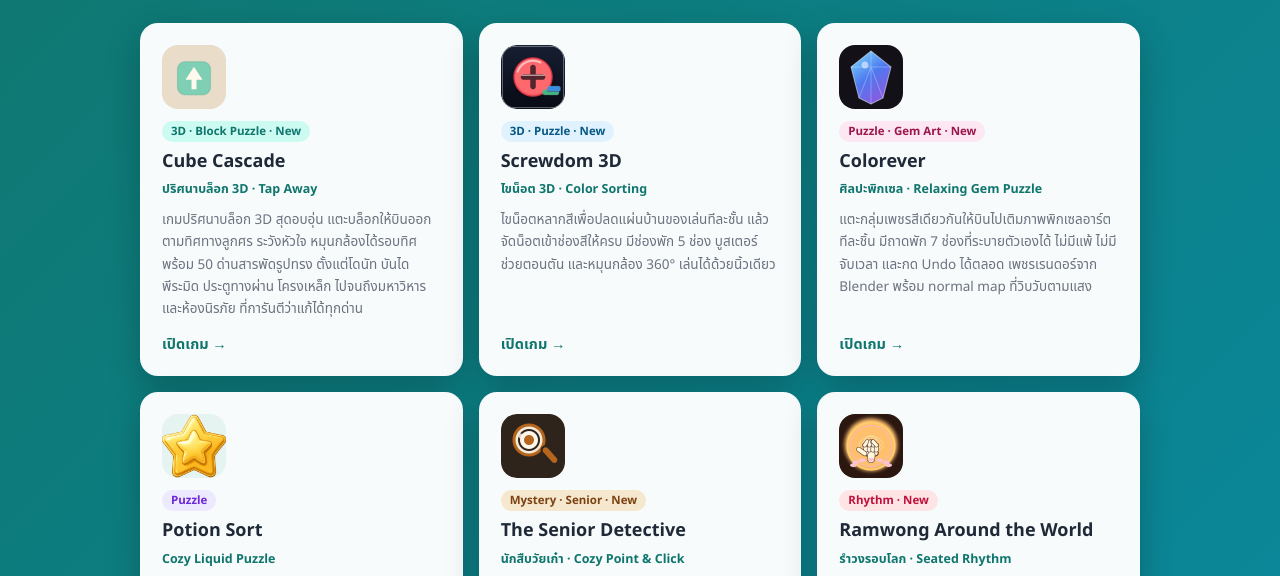
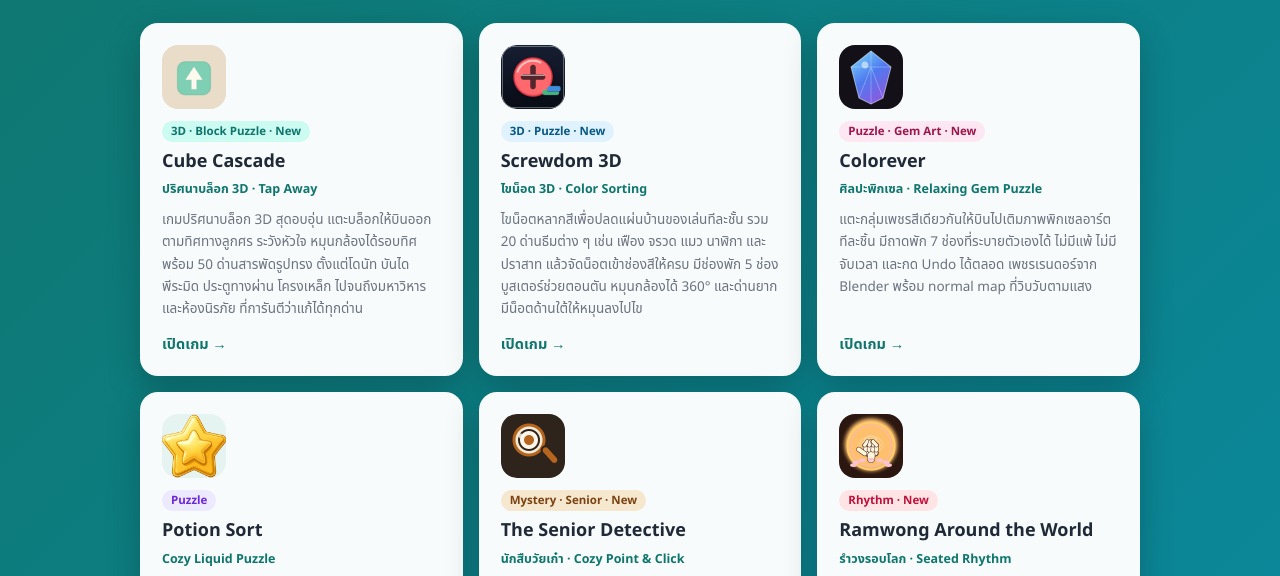
Before and after one commit to kobin3/2026_trip, a plain HTML site: page games/index.html in a window 1280 px wide. Shown: the part 163-739 px from the top of the page. Drawn offline with Linux system fonts and the light colour scheme.

Commit message:
update game

```diff
--- a/games/index.html
+++ b/games/index.html
@@ -51,7 +51,7 @@
         <div class="badge" style="background:#e0f2fe;color:#075985">3D · Puzzle · New</div>
         <h2>Screwdom 3D</h2>
         <div class="sub">ไขน็อต 3D &middot; Color Sorting</div>
-        <p>ไขน็อตหลากสีเพื่อปลดแผ่นบ้านของเล่นทีละชั้น แล้วจัดน็อตเข้าช่องสีให้ครบ มีช่องพัก 5 ช่อง บูสเตอร์ช่วยตอนตัน และหมุนกล้อง 360° เล่นได้ด้วยนิ้วเดียว</p>
+        <p>ไขน็อตหลากสีเพื่อปลดแผ่นบ้านของเล่นทีละชั้น รวม 20 ด่านธีมต่าง ๆ เช่น เฟือง จรวด แมว นาฬิกา และปราสาท แล้วจัดน็อตเข้าช่องสีให้ครบ มีช่องพัก 5 ช่อง บูสเตอร์ช่วยตอนตัน หมุนกล้องได้ 360° และด่านยากมีน็อตด้านใต้ให้หมุนลงไปไข</p>
         <span class="go">เปิดเกม →</span>
       </a>
 
```
Also changed, not shown: games/007-screwdom-3d/index.html (+1 -1 lines), 1 other file.
